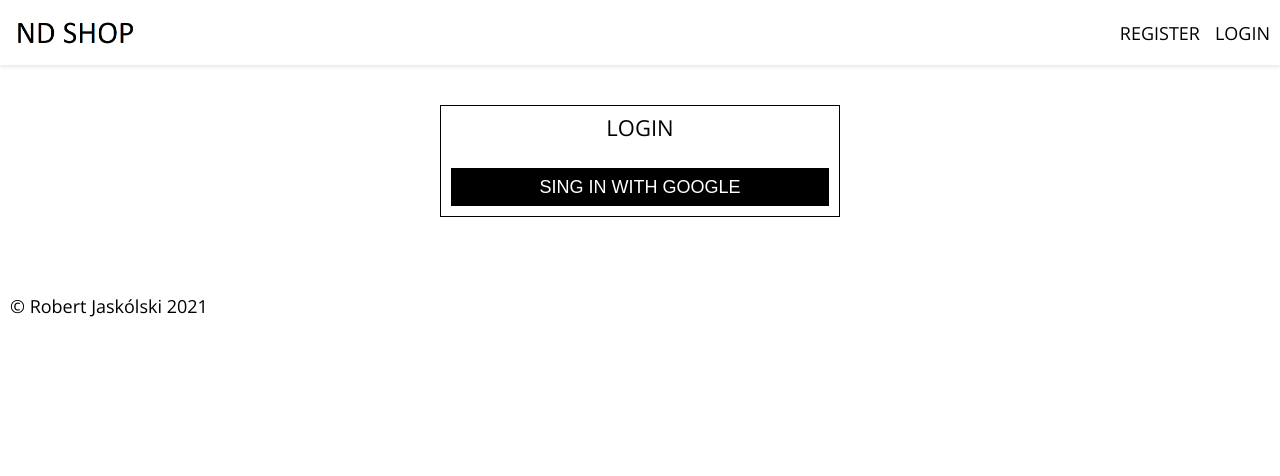
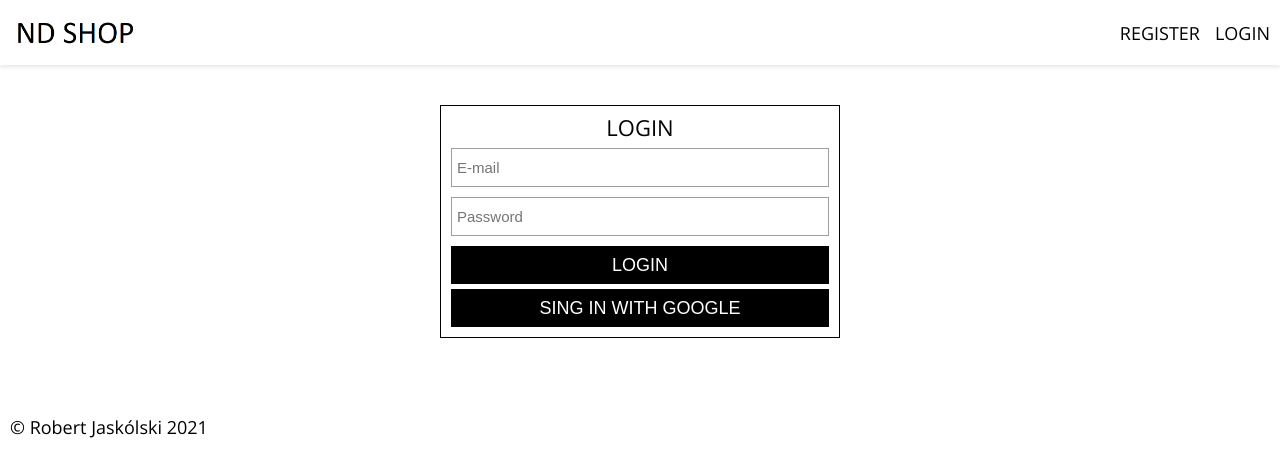
Before and after one commit to RobertJaskolski/ecommerce, a React (Create React App) app: page /login in a window 1280 px wide. Shown: the top 476 px of the page. Built offline with nearby package versions, Linux system fonts and the light colour scheme; no server answers.

Commit message:
Implemented Singup
singup without validation (validation will create in the future)

```diff
--- a/src/App.js
+++ b/src/App.js
@@ -65,11 +65,15 @@ class App extends React.Component {
           />
           <Route
             path="/registration"
-            render={() => (
-              <MainLayout currentUser={currentUser}>
-                <Registration />
-              </MainLayout>
-            )}
+            render={() =>
+              currentUser ? (
+                <Redirect to="/" />
+              ) : (
+                <MainLayout currentUser={currentUser}>
+                  <Registration />
+                </MainLayout>
+              )
+            }
           />
           <Route
             path="/login"
--- a/src/components/SingIn/index.js
+++ b/src/components/SingIn/index.js
@@ -1,11 +1,29 @@
-import React from "react";
+import React, { useState } from "react";
 import "./styles.scss";
 import Button from "../Forms/Button";
-import { singInWithGoogle } from "../../firebase/utils";
+import { singInWithGoogle, auth } from "../../firebase/utils";
+
+import Input from "../Forms/Input";
 
 function SingIn(props) {
+  const [email, setEmail] = useState("");
+  const [password, setPassword] = useState("");
+
+  const handleChange = (e) => {
+    const { name, value } = e.target;
+    if (name === "email") setEmail(value);
+    else if (name === "password") setPassword(value);
+  };
+
   const handleSubmit = async (e) => {
     e.preventDefault();
+    try {
+      await auth.signInWithEmailAndPassword(email, password);
+      setEmail("");
+      setPassword("");
+    } catch {
+      console.log(err);
+    }
   };
 
   return (
@@ -14,6 +32,21 @@ function SingIn(props) {
         <h2>LogIn</h2>
         <div className="formWrap">
           <form onSubmit={handleSubmit}>
+            <Input
+              type="email"
+              name="email"
+              value={email}
+              placeholder="E-mail"
+              onChange={handleChange}
+            />
+            <Input
+              type="password"
+              name="password"
+              value={password}
+              placeholder="Password"
+              onChange={handleChange}
+            />
+            <Button type="submit">LogIn</Button>
             <div className="socialSingin">
               <div className="row">
                 <Button onClick={singInWithGoogle}>Sing in with Google</Button>
--- a/src/components/SingIn/styles.scss
+++ b/src/components/SingIn/styles.scss
@@ -18,7 +18,7 @@
       margin: 0 auto;
     }
     .socialSingin {
-      margin: 3rem auto 0;
+      margin: 0.5rem auto 0;
     }
   }
 }
--- a/src/pages/Registration/index.js
+++ b/src/pages/Registration/index.js
@@ -1,11 +1,8 @@
 import React from "react";
+import Singup from "../../components/Singup";
 
 function Registration() {
-  return (
-    <div>
-      <h1>Registration page</h1>
-    </div>
-  );
+  return <Singup />;
 }
 
 export default Registration;
```
